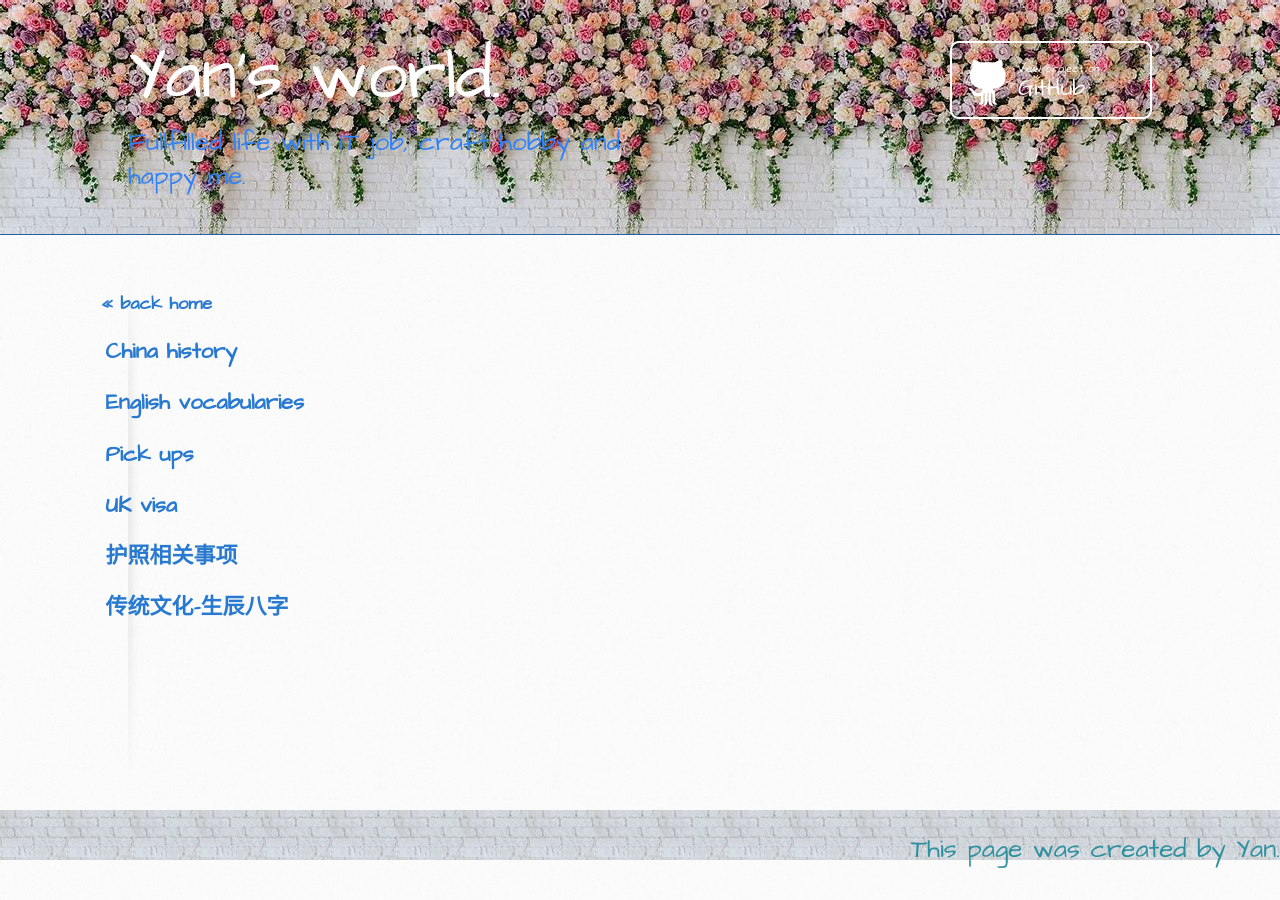
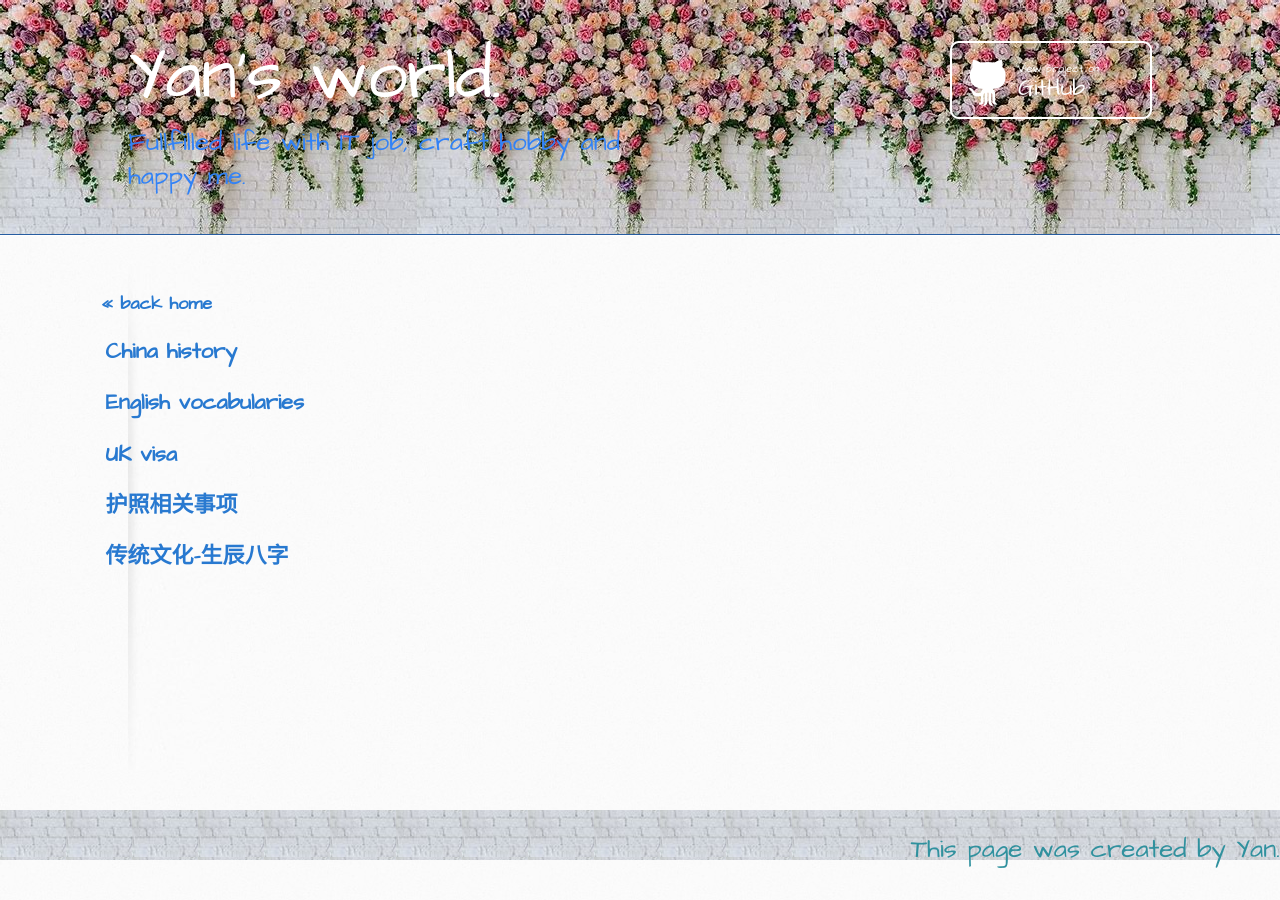
Before and after one commit to itcraftme/itcraftme, a Jekyll site: the page built from docs/me/index.md, in a window 1280 px wide. Built offline with Jekyll 4.4.1, drawn with Linux system fonts in a browser that asks for light colours; our own code applies the rules of GitHub Pages for plain Markdown files.

Commit message:
Update index.md
trying commenting out

```diff
--- a/docs/me/index.md
+++ b/docs/me/index.md
@@ -4,7 +4,7 @@ layout: default
 ###  [<< back home](../../index.md)
 ## [China history](./history.md)
 ## [English vocabularies](./vocabulary.md)
-## [Pick ups](./pickups.md)
+[//]:  ## [Pick ups](./pickups.md)
 ## [UK visa](./UKVisa.md)
 ## [护照相关事项](./passport.md)
 ## [传统文化-生辰八字](./tiangandizhi.md)
```
